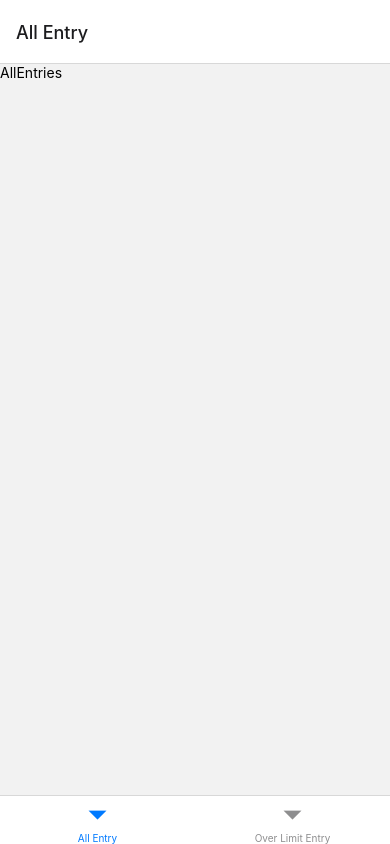
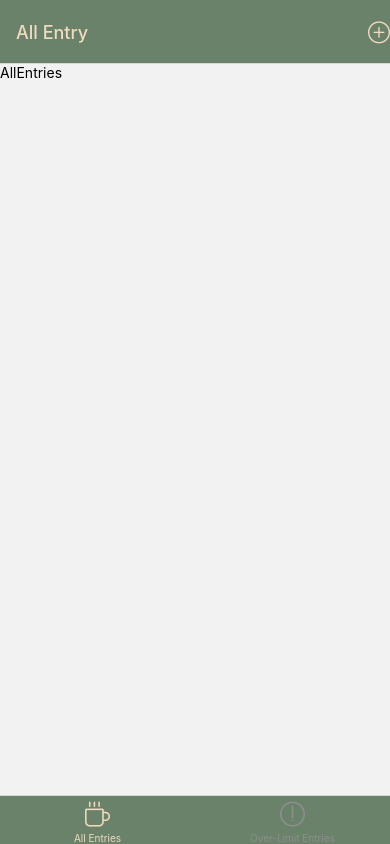
Before and after one commit to tliu03/CS5520Assaignment2, a React Native app: screen / in a window 390 px wide. Built offline with nearby package versions, Linux system fonts and the light colour scheme.

Commit message:
added tab styles

```diff
--- a/App.js
+++ b/App.js
@@ -5,20 +5,52 @@ import { createNativeStackNavigator } from "@react-navigation/native-stack";
 import { createBottomTabNavigator } from "@react-navigation/bottom-tabs";
 import AllEntries from "./screens/AllEntries";
 import OverLimitEntries from "./screens/OverLimitEntries";
+import { SimpleLineIcons } from "@expo/vector-icons";
+import { Colors } from "./constants/color";
 
 function EntryContainer() {
   const Tab = createBottomTabNavigator();
   return (
-    <Tab.Navigator>
-      <Tab.Screen name="All Entry" component={AllEntries} />
-      <Tab.Screen name="Over Limit Entry" component={OverLimitEntries} />
+    <Tab.Navigator
+      screenOptions={{
+        headerTintColor: Colors.primary300,
+        headerStyle: { backgroundColor: Colors.primary100 },
+        tabBarStyle: { backgroundColor: Colors.primary100 },
+        tabBarActiveTintColor: Colors.primary300,
+        headerRight: ({ tintColor }) => (
+          <SimpleLineIcons name="plus" size={22} color={tintColor} />
+        ),
+      }}
+    >
+      <Tab.Screen
+        name="All Entry"
+        component={AllEntries}
+        options={{
+          tabBarLabel: "All Entries",
+          tabBarIcon: ({ color, size }) => {
+            return <SimpleLineIcons name="cup" size={size} color={color} />;
+          },
+        }}
+      />
+      <Tab.Screen
+        name="Over Limit Entry"
+        component={OverLimitEntries}
+        options={{
+          tabBarLabel: "Over-Limit Entries",
+          tabBarIcon: ({ color, size }) => {
+            return (
+              <SimpleLineIcons name="exclamation" size={size} color={color} />
+            );
+          },
+        }}
+      />
     </Tab.Navigator>
   );
 }
 
+const Stack = createNativeStackNavigator();
+
 export default function App() {
-  const Stack = createNativeStackNavigator();
-
   return (
     <NavigationContainer>
       <Stack.Navigator>
--- /dev/null
+++ b/components/UI/EntryButton.js
@@ -0,0 +1,6 @@
+import { View, Text, Pressable } from "react-native";
+import React from "react";
+
+export default function EntryButton({ onPress, children }) {
+  return <Pressable onPress={onPress}>{children}</Pressable>;
+}
```
Also changed, not shown: components/Entries/EntriesList.js (+20 -7 lines), components/Entries/EntryDetail.js (added, +10 -0 lines), components/Entries/EntryItem.js (added, +25 -0 lines), components/UI/IconButton.js (added, +11 -0 lines), constants/color.js (renamed from constants/UI/color.js).
